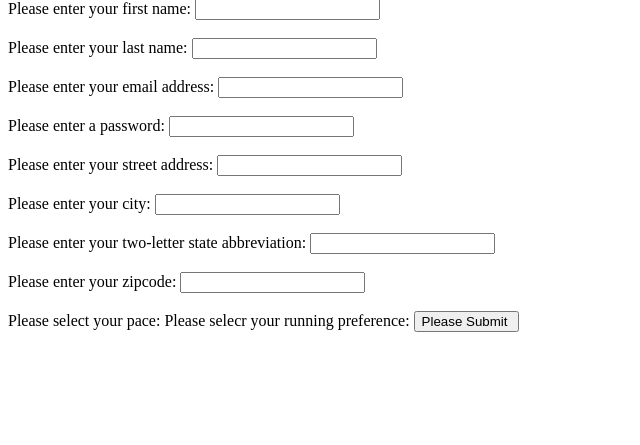
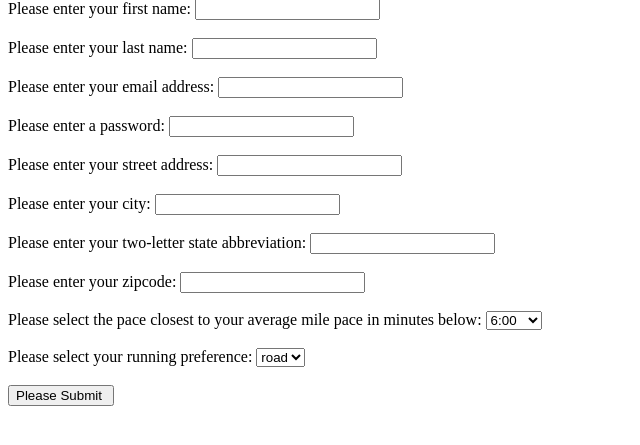
Before and after one commit to kirbsrh/runbuddy_project, a Flask app: page /register in a window 1280 px wide. Shown: the part 104-549 px from the top of the page, without its empty margins (0-640 px from the left). Run offline with Flask 2, Linux system fonts and the light colour scheme.

Commit message:
completed registration form, working on user login

```diff
--- a/server.py
+++ b/server.py
@@ -25,7 +25,7 @@ def index():
 
 
 @app.route("/register")
-def get_user_login_info():
+def get_new_user_info():
     """Show  user registration  page ."""
 
     return render_template("registration.html")
@@ -41,7 +41,7 @@ def login_user():
 def verify_user_login():
     """make sure that password is correct."""
 
-    user_email = request.form.get('user_email')
+    user_email = request.form.get('email')
     password = request.form.get('password')
 
 
@@ -58,7 +58,7 @@ def verify_user_login():
         session["user_id"] = user.user_id
         print(session["user_id"])
         flash("Logged in!")
-        return redirect('/')
+        return redirect('/search')
 
     else:
         flash("Error, please try logging in again.")
--- a/templates/registration.html
+++ b/templates/registration.html
@@ -28,9 +28,42 @@
     Please enter your zipcode:
     <input type="text" name="zipcode">
      <br/> <br/>
-    Please select your pace:
-    Please selecr your running preference:
-
+    Please select the pace closest to your average mile pace in minutes below:
+    <select>
+    <option value="six">6:00</option>
+    <option value="six-fifteen">6:15</option>
+    <option value="six-thirty">6:30</option>
+    <option value="six-forty-five">6:45</option>
+    <option value="seven">7.00</option>
+    <option value="seven-fifteen">7:15</option>
+    <option value="seven-thirty">7:30</option>
+    <option value="seven-forty-five">7:45</option>
+    <option value="eight">8:00</option>
+    <option value="eight-fifteen">8:15</option>
+    <option value="eight-thirty">8:30</option>
+    <option value="eight-forty-five">8:45</option>
+    <option value="nine">9:00</option>
+    <option value="nine-fifteen">9:15</option>
+    <option value="nine-thirty">9:30</option>
+    <option value="nine-forty-five">9:45</option>
+    <option value="ten">10:00</option>
+    <option value="ten-fifteen">10:15</option>
+    <option value="ten-thirty">10:30</option>
+    <option value="ten-forty-five">10:45</option>
+    <option value="eleven">11:00</option>
+    <option value="eleven-fifteen">11:15</option>
+    <option value="eleven-thirty">11:30</option>
+    <option value="eleven-forty-five">11:45</option>
+    <option value="twelve">12:00</option>
+    </select>
+    <br/><br/>
+    Please select your running preference:
+    <select>
+    <option value="road">road</option>
+    <option value="trail">trail</option>
+    <option value="both">both</option>
+    </select>
+    <br/><br/>
     <input type="submit" value ="Please Submit ">
 
 
```
Also changed, not shown: templates/user_login.html (+17 -0 lines), templates/search.html (added).
